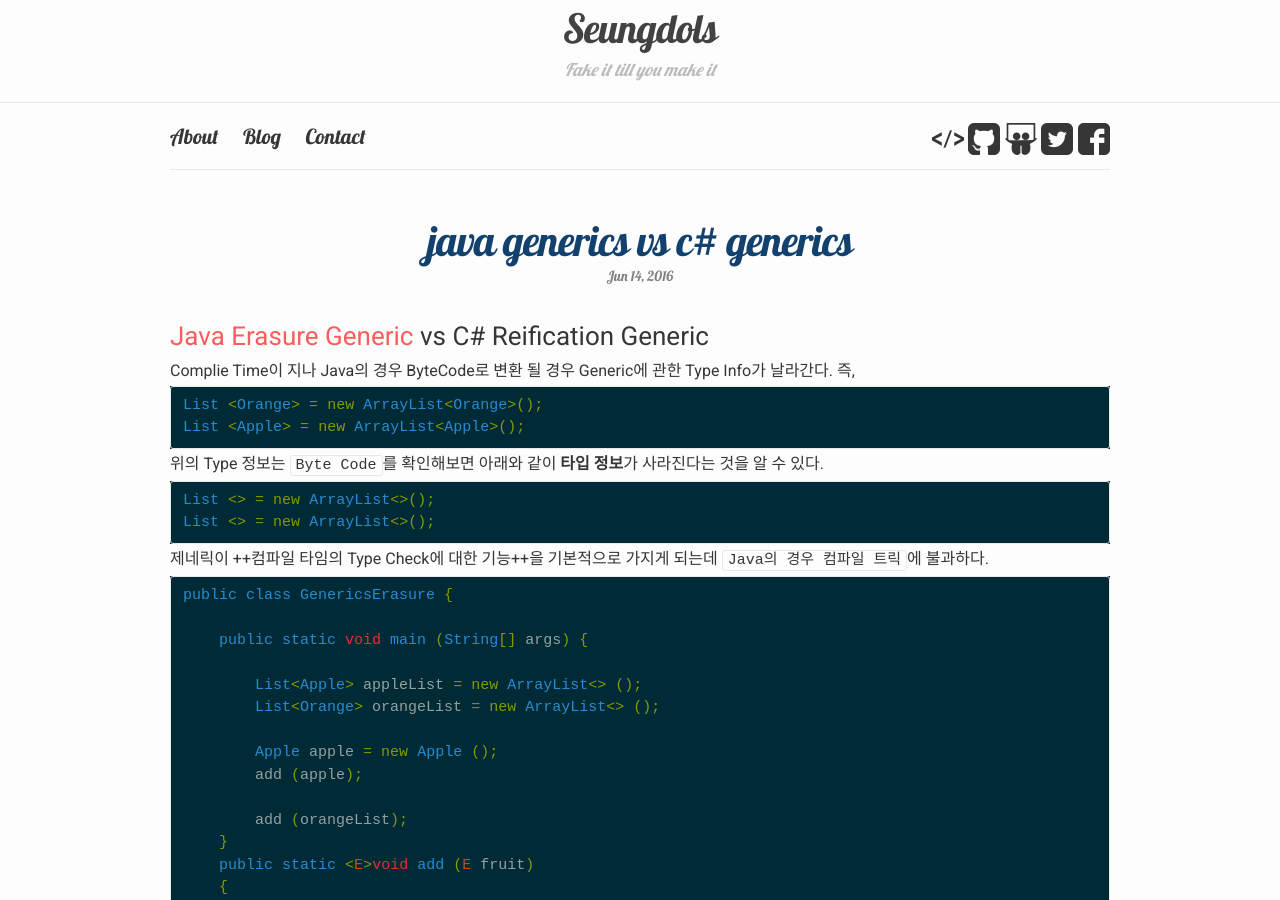
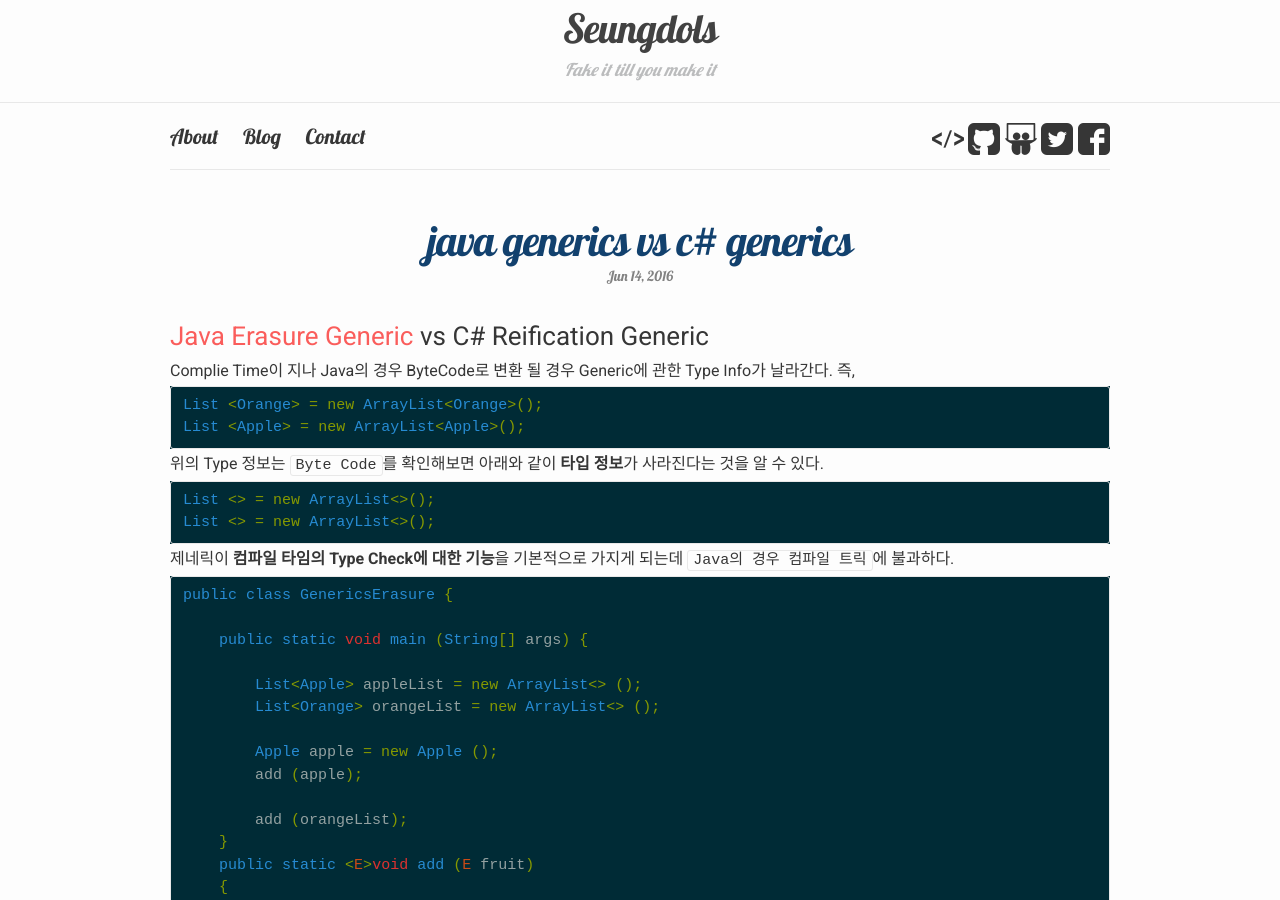
Before and after one commit to seungdols/seungdols.github.io, a Jekyll site: the page built from _posts/2016/2016-06-14-java-generics-vs-c-generics.markdown, in a window 1280 px wide and 900 px high. Built offline with Jekyll 4.4.1, drawn with Linux system fonts in a browser that asks for light colours; comment, search, counter and statistics services are not loaded.

Commit message:
fix md syntax

````diff
--- a/_posts/2016/2016-06-14-java-generics-vs-c-generics.markdown
+++ b/_posts/2016/2016-06-14-java-generics-vs-c-generics.markdown
@@ -23,7 +23,7 @@ List <> = new ArrayList<>();
 List <> = new ArrayList<>();
 ```
 
-제네릭이 ++컴파일 타임의 Type Check에 대한 기능++을 기본적으로 가지게 되는데 `Java의 경우 컴파일 트릭`에 불과하다.
+제네릭이 **컴파일 타임의 Type Check에 대한 기능**을 기본적으로 가지게 되는데 `Java의 경우 컴파일 트릭`에 불과하다.
 
 ```java
 public class GenericsErasure {
@@ -150,7 +150,7 @@ C#의 경우 컴파일 되고나면, `IL (Intermediate Language)`로 번역이
   - delegate로 변함
 * 대리자 (delegate)
   - Function Pointer와 비슷함
-* [링큐 (LinQ)](#LinQ)
+* [링큐 (LinQ)](###LinQ)
 * 확장 메서드 (Extension Method)
 
 ### LinQ
````
